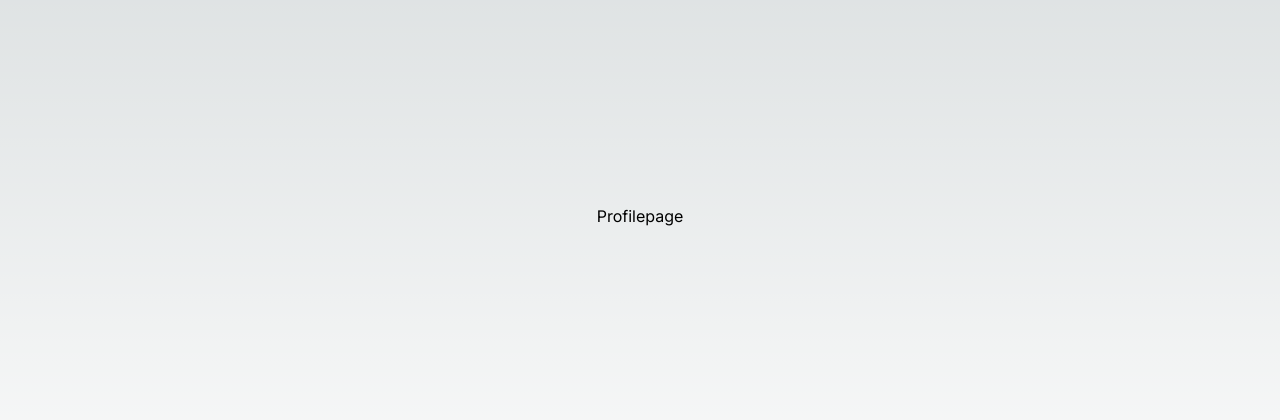
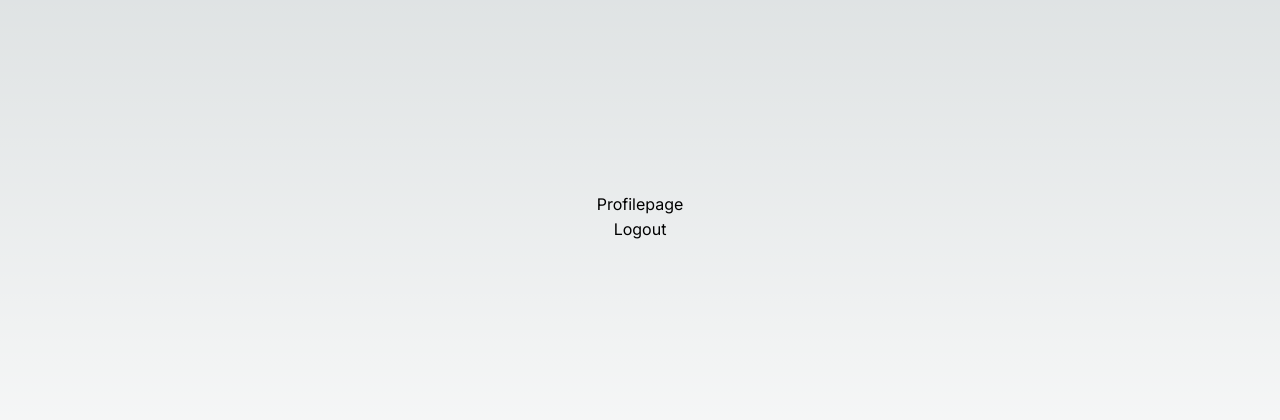
Before and after one commit to HaiVvolf777/Nextjs-Project, a Next.js app: page /profile in a window 1280 px wide. Shown: the part 184-604 px from the top of the page. Built offline with nearby package versions, Linux system fonts and the light colour scheme.

Commit message:
Update page.tsx

```diff
--- a/src/app/profile/page.tsx
+++ b/src/app/profile/page.tsx
@@ -5,6 +5,8 @@ const UserProfilePage = () => {
     <div className="container mx-auto">
       <div className="flex flex-col items-center justify-center min-h-screen py-2">
         <div>Profilepage</div>
+        <hr/>
+        <button>Logout</button>
       </div>
     </div>
   );
```
